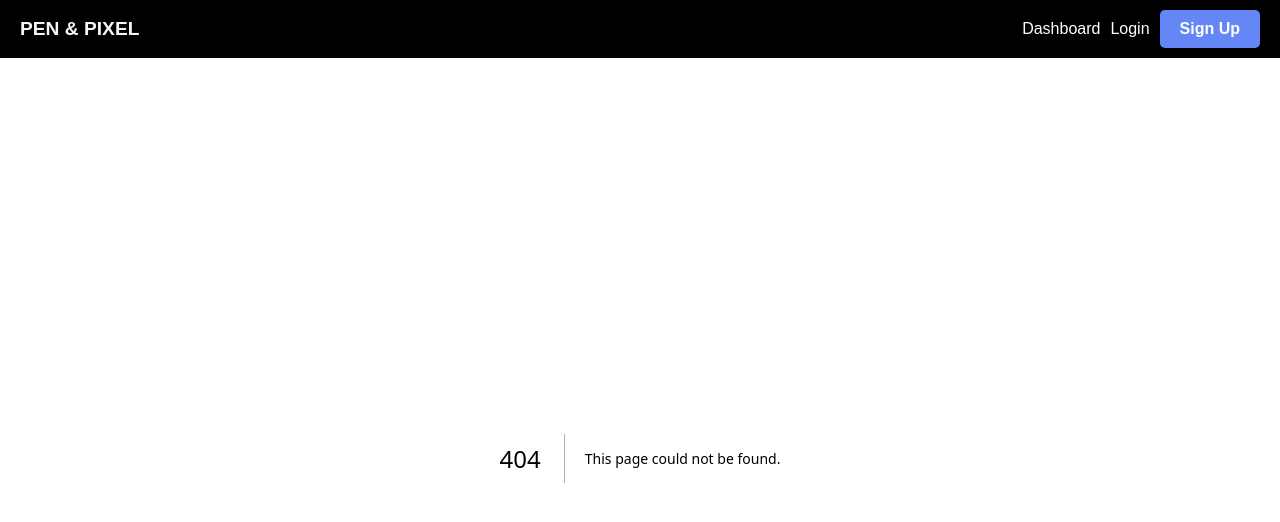
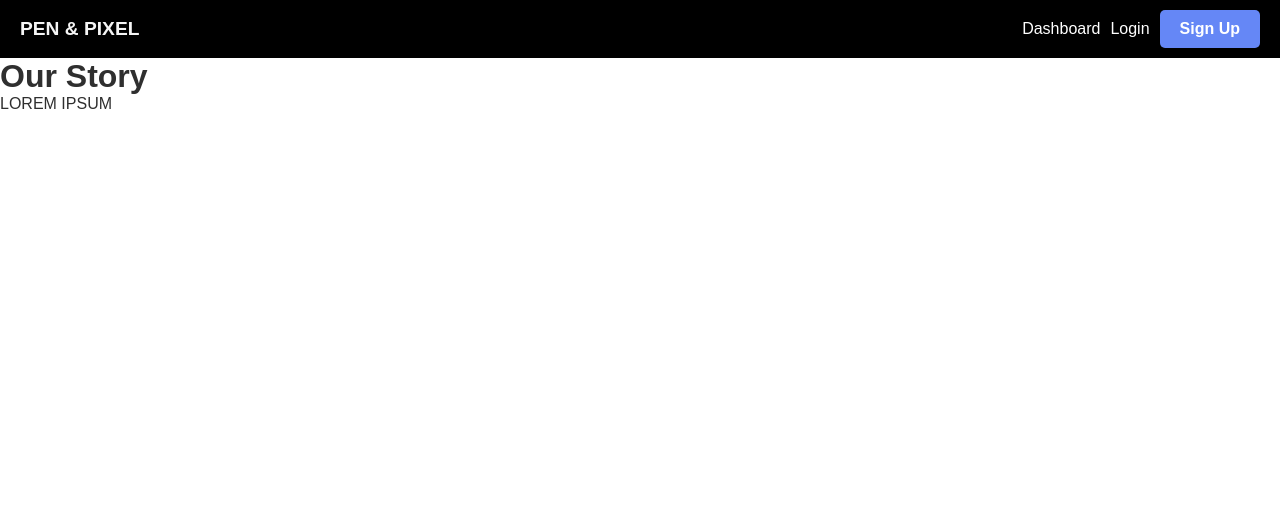
Before and after one commit to Enebeli/phase-2-webapp, a Next.js app: page /about in a window 1280 px wide. Before the commit this address had no page. Shown: the top 522 px of the page. Built offline with nearby package versions, Linux system fonts and the light colour scheme.

Commit message:
added a page.jsx for about us

```diff
--- /dev/null
+++ b/app/about/page.jsx
@@ -0,0 +1,14 @@
+import React from "react";
+
+function About() {
+    return (
+      <div className="about-container">
+        <h1>Our Story</h1>
+        <p>
+            LOREM IPSUM
+         </p>
+      </div>
+    );
+  }
+
+  export default About;
```
